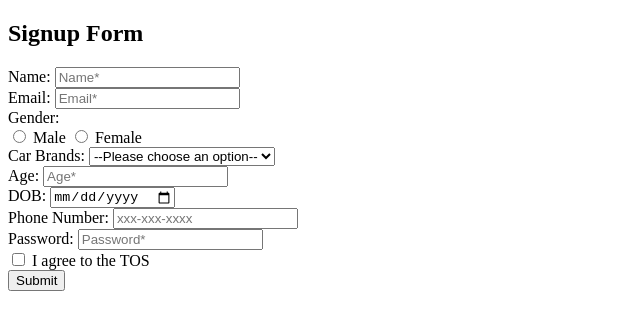
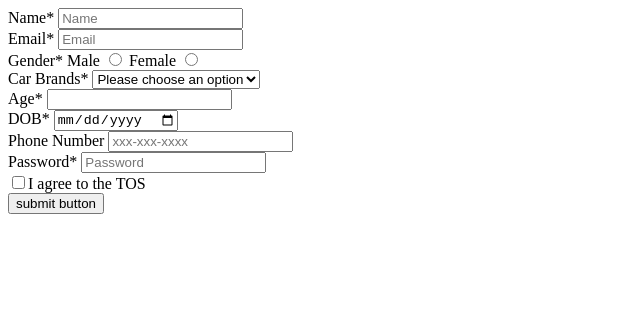
Before and after one commit to acciojob/signup-form-car-subhaishere, a website: page main.html in a window 1280 px wide. Shown: the whole page, without its empty margins (0-640 px from the left). Drawn offline with Linux system fonts and the light colour scheme.

Commit message:
created a submission

```diff
--- a/main.html
+++ b/main.html
@@ -1,54 +1,59 @@
 <!DOCTYPE html>
 
 <html>
-
 <head>
 	<link rel="stylesheet" href="styles.css">
 </head>
-
 <body>
-	<!-- the entire body must be written by student -->
+<form method="post">
+	<div>
+		<label for="name">Name*</label>
+		<input id="name" type="text" placeholder="Name" required>
+	</div>
+	<div>
+	<label for="email">Email*</label>
+ <input type="email" name="email" id="email" placeholder="Email" required>
+	</div>
+	<div>
+	<label>Gender*</label>
+	<label for=gender_m>Male</label>
+	<input id="gender_m" name="gender" type="radio" value="Male">
+	<label for=gender_f>Female</label>
+	<input id="gender_f" name="gender" type="radio" value="Female">
+	</div>
+	<div>
+	<label for="cars">Car Brands*</label>
+	<select id="cars" name="car">
+		<option value="">Please choose an option</option>
+		<option value="BMW">BMW</option>
+		<option value="Audi">Audi</option>
+		<option value="Mercedez">Mercedez</option>
+	</select>
+	</div>
+	<div>
+		<label for="age">Age*</label>
+		<input id="age" type="number" required>
+	</div>
+	<div>
+		<label for="dob">DOB*</label>
+		<input id="dob" type="date" required>
+	</div>
+	<div>
+		<label for="tel">Phone Number</label>
+		<input id="tel" type="tel" placeholder="xxx-xxx-xxxx" required>
+	</div>
+	<div>
+	<label for="password">Password*</label>
+	<input id="password" type="password" placeholder="Password"required>
+	</div>
+	<div>
+	<label for="tos"></label>
+	<input type="checkbox"value="I agree to the TOS" id="tos">I agree to the TOS
+	</div>
+	<button type="submit">submit button</button>
+</form>
     <script type="text/javascript" src="./script.js">
 </script>
-<h2>Signup Form</h2>
-    <form id="signupForm" method="post">
-        <label for="name">Name:</label>
-        <input type="text" id="name" name="name" placeholder="Name*" required><br>
-
-        <label for="email">Email:</label>
-        <input type="email" id="email" name="email" placeholder="Email*" required><br>
-
-        <label>Gender:</label><br>
-        <input type="radio" id="gender_m" name="gender" value="male" required>
-        <label for="gender_m">Male</label>
-        <input type="radio" id="gender_f" name="gender" value="female" required>
-        <label for="gender_f">Female</label><br>
-
-        <label for="cars">Car Brands:</label>
-        <select id="cars" name="cars" required>
-            <option value="" disabled selected>--Please choose an option--</option>
-            <option value="BMW">BMW</option>
-            <option value="Audi">Audi</option>
-            <option value="Mercedez">Mercedez</option>
-        </select><br>
-
-        <label for="age">Age:</label>
-        <input type="number" id="age" name="age" placeholder="Age*" required><br>
-
-        <label for="dob">DOB:</label>
-        <input type="date" id="dob" name="dob" required><br>
-
-        <label for="tel">Phone Number:</label>
-        <input type="tel" id="tel" name="tel" placeholder="xxx-xxx-xxxx"><br>
-
-        <label for="password">Password:</label>
-        <input type="password" id="password" name="password" placeholder="Password*" required><br>
-
-        <input type="checkbox" id="tos" name="tos" required>
-        <label for="tos">I agree to the TOS</label><br>
-
-        <input type="submit" value="Submit">
-    </form>
 </body>
 
 </html>
```
